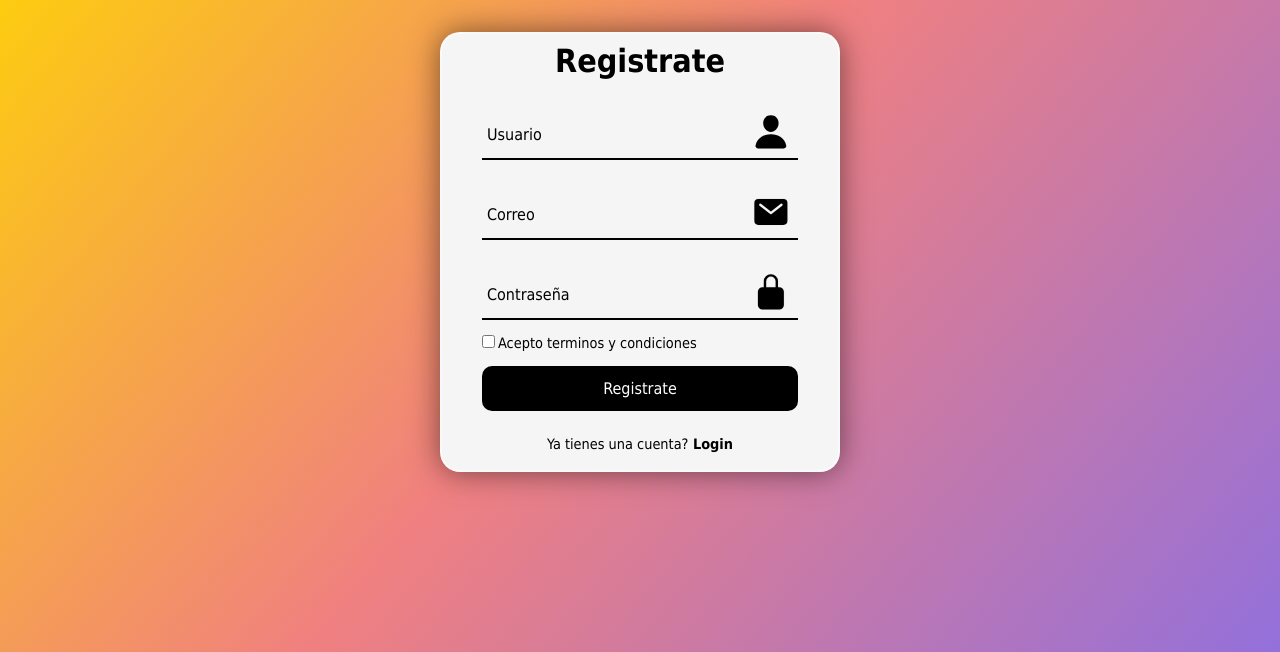
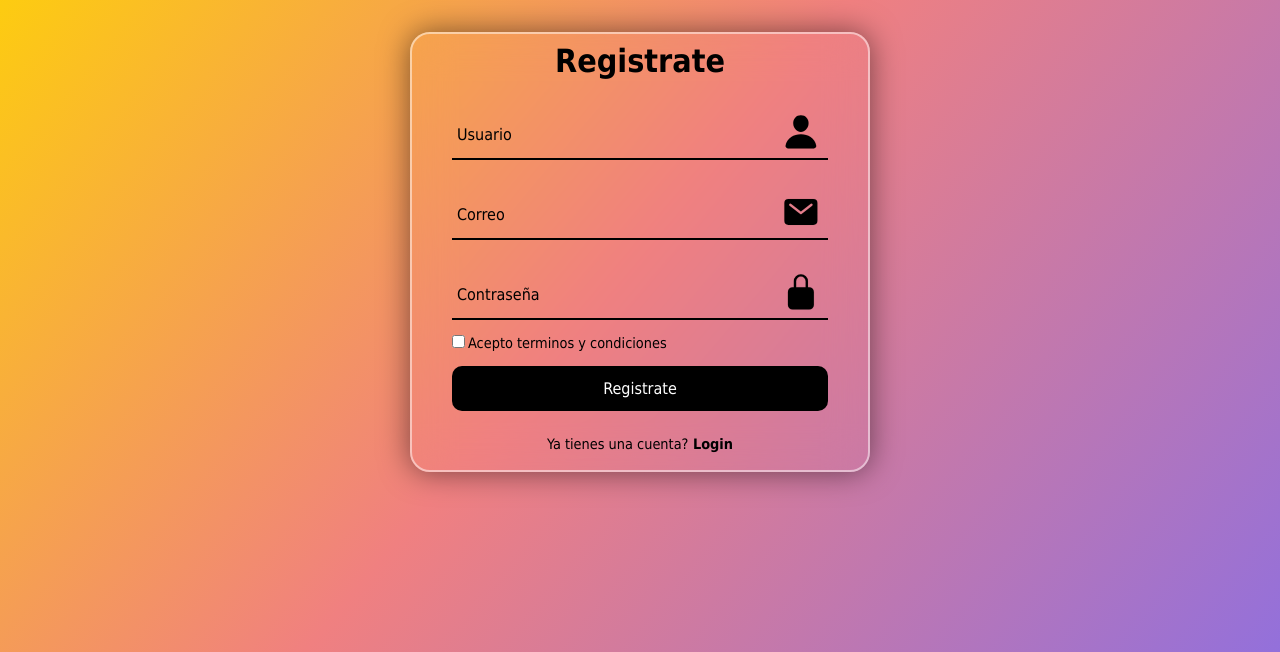
Before and after one commit to brittanypallasco2003/Organizador, a PHP site: page /registro.html in a window 1280 px wide. Shown: the part 148-800 px from the top of the page. Run offline with PHP 8.4, Linux system fonts and the light colour scheme.

Commit message:
corrección color

```diff
--- a/estilologin-register.css
+++ b/estilologin-register.css
@@ -81,9 +81,9 @@ header{
 
 .cuadro{
     position: relative;
-    width: 400px;
+    width: 460px;
     height: 440px;
-    background: whitesmoke;
+    background: transparent;
     border: 2px solid rgba(255, 255, 255, .5);
     border-radius: 20px;
     backdrop-filter: blur(20px);
```
